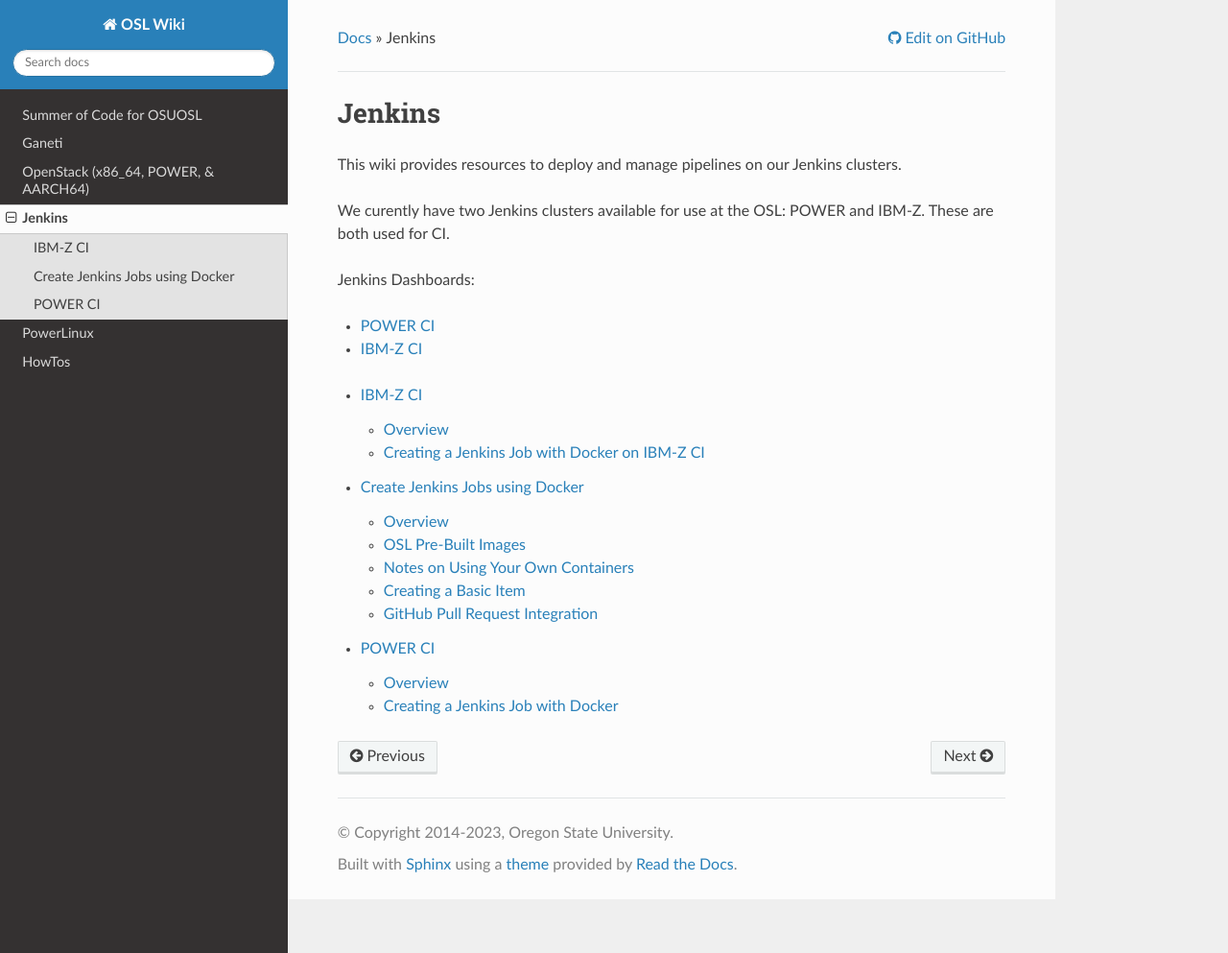
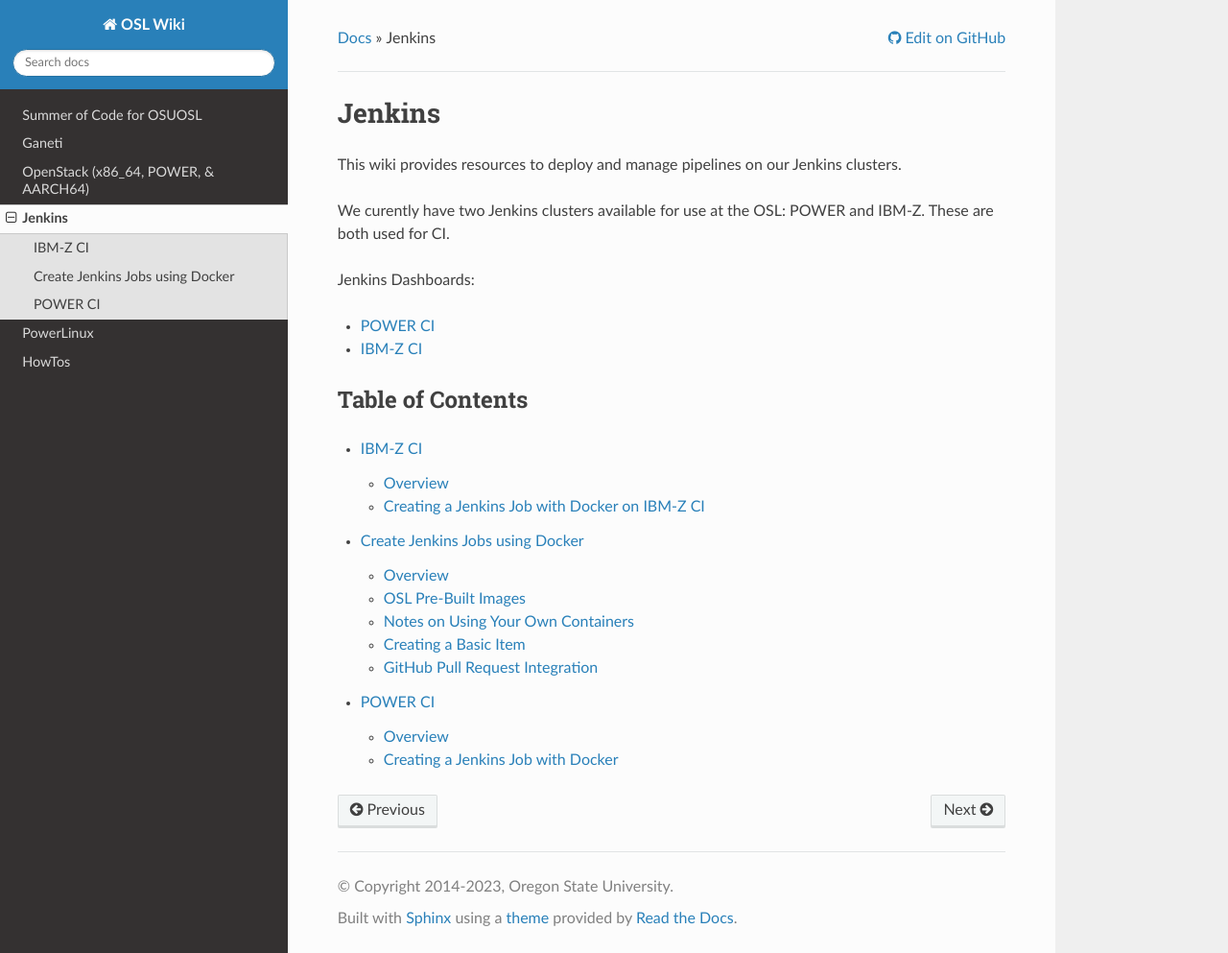
Before and after one commit to osuosl/wiki, a Sphinx documentation site: the page built from source/jenkins/index.rst, in a window 1280 px wide and 993 px high. Shown: the whole window at 96% size. Built offline with Sphinx 7.4.7 and the Read the Docs theme 2.0.0, drawn with Linux system fonts in a browser that asks for light colours.

Commit message:
Clean up table of contents formatting

```diff
--- a/source/ganeti/index.rst
+++ b/source/ganeti/index.rst
@@ -1,4 +1,3 @@
-
 .. _ganeti-public:
 
 Ganeti
--- a/source/index.rst
+++ b/source/index.rst
@@ -7,7 +7,7 @@
 ========================
 
 .. toctree::
-    :maxdepth: 1
+    :titlesonly:
 
     gsoc/index
     ganeti/index
--- a/source/jenkins/index.rst
+++ b/source/jenkins/index.rst
@@ -15,6 +15,9 @@
 .. _POWER CI: https://powerci.osuosl.org
 .. _IBM-Z CI: https://ibmz-ci.osuosl.org
 
+Table of Contents
+-----------------
+
 .. toctree::
   :maxdepth: 2
   :glob:
--- a/source/openstack/index.rst
+++ b/source/openstack/index.rst
@@ -19,6 +19,9 @@
 .. _OpenPOWER cluster: https://openpower-controller.osuosl.org
 .. _AARCH64 cluster: https://arm-openstack.osuosl.org
 
+Table of Contents
+-----------------
+
 .. toctree::
   :maxdepth: 2
   :glob:
```
